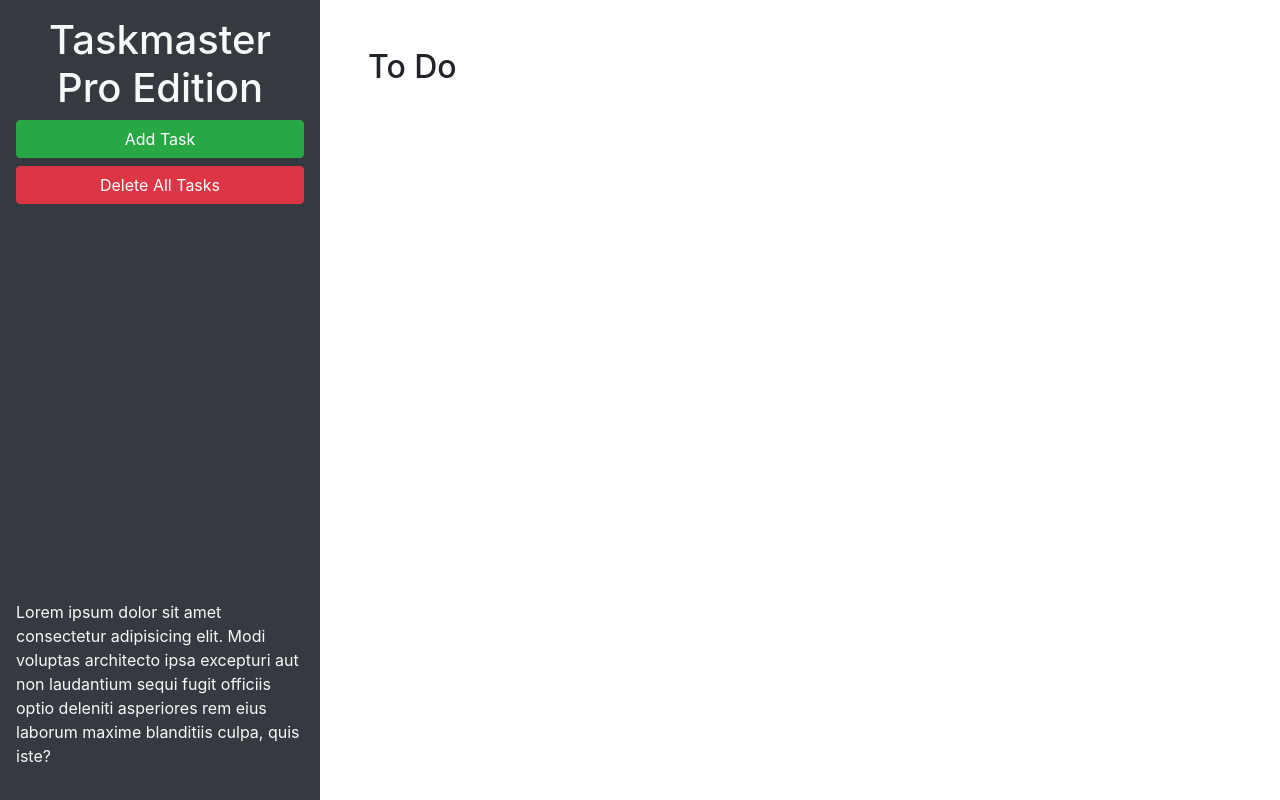
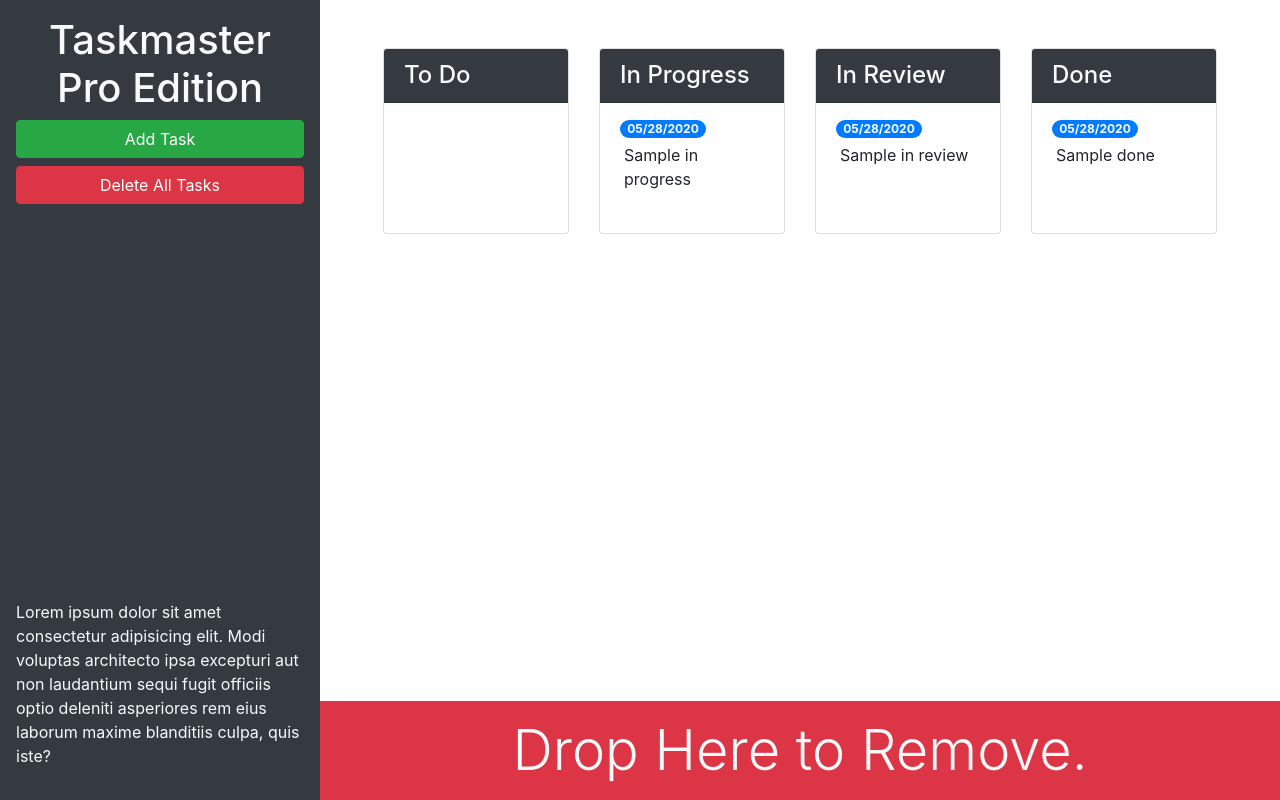
Before and after one commit to Jenstarcodes/taskmaster-pro, a plain HTML site: page index.html in a window 1280 px wide. Drawn offline with nearby package versions, Linux system fonts and the light colour scheme.

Commit message:
bootstrap components and utilities

```diff
--- a/index.html
+++ b/index.html
@@ -13,20 +13,81 @@
 <body>
 
   <div class="row min-vh-100 no-gutters">
-    <header class="col-12 col-lg-3 bg-dark text-light d-flex flex-column p-4 p-lg-3">
+    <header class="col-12 col-lg-3 bg-dark text-light sticky-top d-flex flex-column p-4 p-lg-3">
       <h1 class="text-center">Taskmaster Pro Edition</h1>
       <button id="create-task" class="btn btn-block btn-success" data-toggle="modal" data-target="#task-form-modal">Add
         Task</button>
       <button id="remove-tasks" class="btn btn-block btn-danger">Delete All Tasks</button>
-      <p class="mt-auto">Lorem ipsum dolor sit amet consectetur adipisicing elit. Modi voluptas architecto ipsa
+      <p class="mt-auto d-none d-lg-block"></p>Lorem ipsum dolor sit amet consectetur adipisicing elit. Modi voluptas architecto ipsa
         excepturi aut non
         laudantium sequi fugit officiis optio deleniti asperiores rem eius laborum maxime blanditiis culpa, quis iste?
       </p>
     </header>
-    <main class="col-12 col-lg-9">
-      <div class="m-5">
-        <h2>To Do</h2>
-        <ul id="list-toDo" class="list-group"> </ul>
+    <main class="col-12 col-lg-9 d-flex flex-column">
+      <div class="m-5 row justify-content-around">
+        <!-- to do start -->
+        <div class="col-12 col-md-6 col-xl-3 mb-3">
+          <div class="card">
+            <h4 class="card-header bg-dark text-light">
+              To Do
+            </h4>
+          <ul id="list-toDo" class="list-group list-group-flush"></ul>
+        </div>
+      </div>
+        <!-- to do end -->
+        <!-- in progress start -->
+        <div class="col-12 col-md-6 col-xl-3 mb-3">
+          <div class="card">
+            <h4 class="card-header bg-dark text-light">
+              In Progress
+            </h4>
+            <ul id="list-inProgress" class="list-group list-group-flush">
+              <li class="list-group-item">
+                <span class="badge badge-primary badge-pill">05/28/2020</span>
+                <p class="m-1">Sample in progress</p>
+              </li>
+            </ul>
+          </div>
+        </div>
+        <!-- in progress end -->
+         <!-- in review start -->
+         <div class="col-12 col-md-6 col-xl-3 mb-3">
+          <div class="card">
+            <h4 class="card-header bg-dark text-light">
+              In Review
+            </h4>
+            <ul id="list-inReview" class="list-group list-group-flush">
+              <li class="list-group-item">
+                <span class="badge badge-primary badge-pill">05/28/2020</span>
+                <p class="m-1">Sample in review</p>
+              </li>
+            </ul>
+          </div>
+        </div>
+        <!-- in review end -->
+         <!-- Done start -->
+         <div class="col-12 col-md-6 col-xl-3 mb-3">
+          <div class="card">
+            <h4 class="card-header bg-dark text-light">
+              Done
+            </h4>
+            <ul id="list-done" class="list-group list-group-flush">
+              <li class="list-group-item">
+                <span class="badge badge-primary badge-pill">05/28/2020</span>
+                <p class="m-1">Sample done</p>
+              </li>
+            </ul>
+          </div>
+        </div>
+        <!-- Done end -->
+      </div>
+
+      <!-- building trash box -->
+
+      <div class="mt-auto" id="trash">
+        <div class="w-100 bg-danger p-3 text-center text-light display-4">
+          Drop Here to Remove.
+        </div>
       </div>
     </main>
   </div>
@@ -46,11 +107,11 @@
           <form>
             <div class="form-group">
               <label for="modalTaskDescription">Task description</label>
-              <textarea id="modalTaskDescription" rows="3"></textarea>
+              <textarea id="modalTaskDescription" rows="3" class="form-control"></textarea>
             </div>
             <div class="form-group">
               <label for="modalDueDate">Due date</label>
-              <input type="text" id="modalDueDate" placeholder="mm/dd/yyyy" autocomplete="off" />
+              <input type="text" class="form-control" id="modalDueDate" placeholder="mm/dd/yyyy" autocomplete="off" />
             </div>
           </form>
         </div>
```
